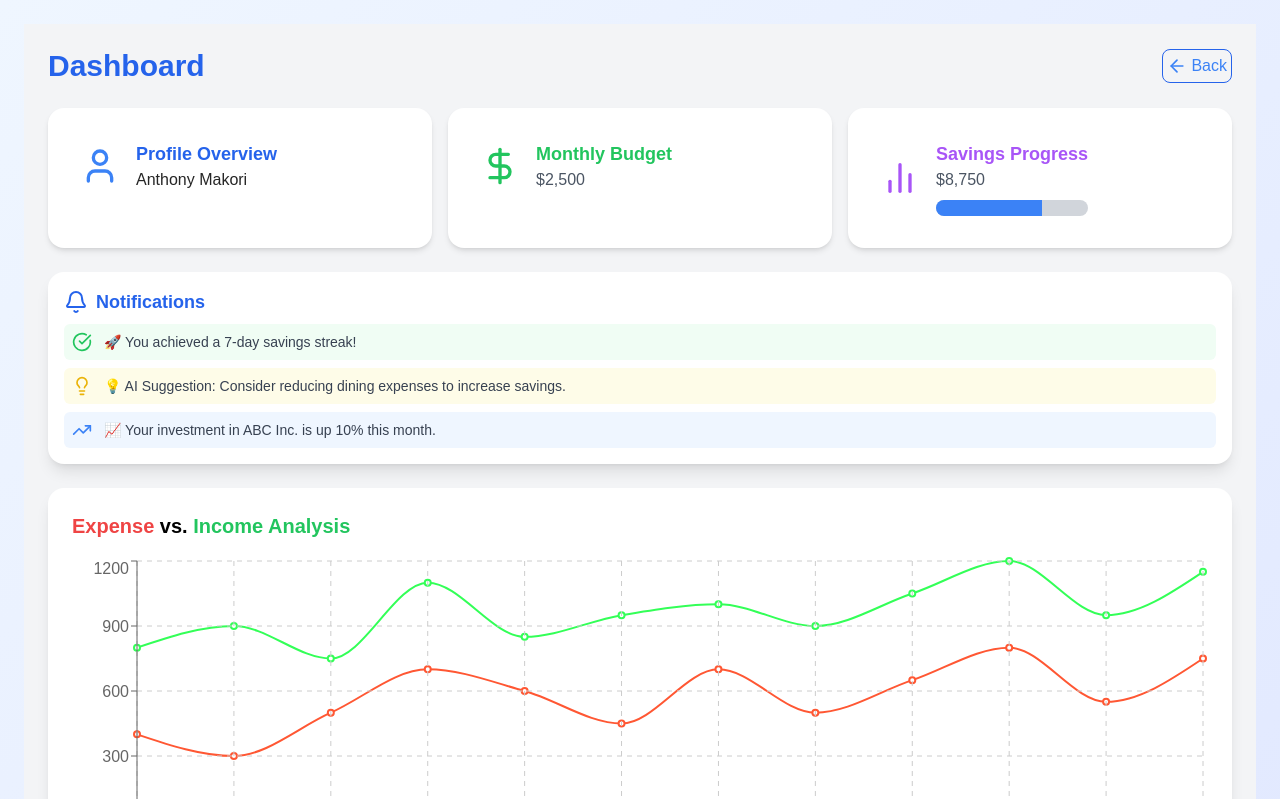
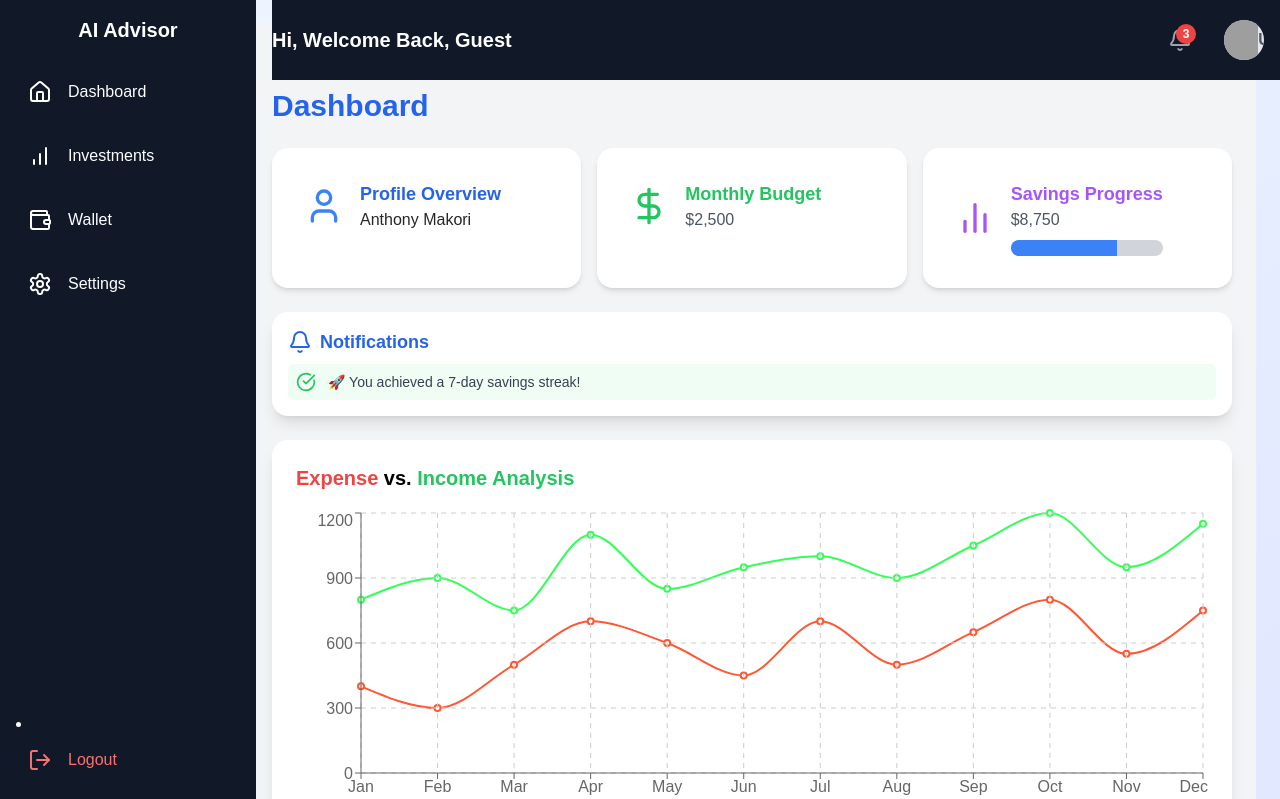
Before and after one commit to stanondieki/fin_connect, a Next.js app in the folder finconnect_frontend/: page /dash/dashboard in a window 1280 px wide. Shown: the top 799 px of the page. Built offline with nearby package versions, Linux system fonts and the light colour scheme; no server answers; grey boxes are pictures that could not be loaded.

Commit message:
Dashbboards sidebar and navbar

```diff
--- /dev/null
+++ b/finconnect_frontend/components/bar/header.tsx
@@ -0,0 +1,84 @@
+"use client";
+import { useState } from "react";
+import { useSession, signOut } from "next-auth/react";
+import { useRouter } from "next/navigation";
+import { Bell, Settings, User, LogOut } from "lucide-react";
+import { Avatar, AvatarFallback, AvatarImage } from "@/components/ui/avatar";
+import { Button } from "@/components/ui/button2";
+
+export default function Navbar({ isSidebarCollapsed }: { isSidebarCollapsed: boolean }) {
+  const { data: session } = useSession();
+  const [notifications, setNotifications] = useState(3);
+  const [dropdownOpen, setDropdownOpen] = useState(false);
+  const router = useRouter();
+
+  return (
+    <nav
+      className={`bg-gray-900 py-3 flex items-center justify-between
+       fixed top-0 z-30 transition-all duration-300
+      ${isSidebarCollapsed ? "w-[calc(100%-5rem)] ml-[-0.5rem]" : "w-[calc(100%-17rem)]"}`}
+    >
+      {/* Welcome Message */}
+      <div className="text-xl font-bold text-white">
+        Hi, Welcome Back, {session?.user?.name || "Guest"}
+      </div>
+
+      {/* Icons Section */}
+      <div className="flex items-center gap-4">
+        {/* Notification Icon */}
+        <div className="relative">
+          <Bell className="w-6 h-6 text-gray-400 cursor-pointer" />
+          {notifications > 0 && (
+            <span className="absolute -top-1 -right-1 bg-red-500 text-white text-xs font-semibold w-5 h-5 flex items-center justify-center rounded-full">
+              {notifications}
+            </span>
+          )}
+        </div>
+
+        {/* Profile Dropdown */}
+        <div className="relative">
+          <Button
+            variant="ghost"
+            className="p-0 rounded-full"
+            onClick={() => setDropdownOpen((prev) => !prev)}
+          >
+            <Avatar>
+              <AvatarImage src={session?.user?.image || "/profile.jpg"} alt="User" />
+              <AvatarFallback>
+                {session?.user?.name ? session.user.name[0] : "U"}
+              </AvatarFallback>
+            </Avatar>
+          </Button>
+
+          {dropdownOpen && (
+            <div className="absolute right-0 mt-2 w-48 bg-white shadow-lg rounded-lg">
+              <div className="py-1">
+                <div
+                  className="flex items-center gap-2 px-4 py-2 cursor-pointer hover:bg-gray-100"
+                  onClick={() => router.push("/settings")}
+                >
+                  <Settings className="w-4 h-4" />
+                  Settings
+                </div>
+                <div
+                  className="flex items-center gap-2 px-4 py-2 cursor-pointer hover:bg-gray-100"
+                  onClick={() => router.push("/profile")}
+                >
+                  <User className="w-4 h-4" />
+                  Profile
+                </div>
+                <div
+                  className="flex items-center gap-2 px-4 py-2 text-red-600 cursor-pointer hover:bg-gray-100"
+                  onClick={() => signOut()}
+                >
+                  <LogOut className="w-4 h-4" />
+                  Log Out
+                </div>
+              </div>
+            </div>
+          )}
+        </div>
+      </div>
+    </nav>
+  );
+}
--- /dev/null
+++ b/finconnect_frontend/components/bar/sidebar.tsx
@@ -0,0 +1,51 @@
+import { useState } from "react";
+import { Home, BarChart, Wallet, Settings, LogOut } from "lucide-react";
+import Link from "next/link";
+
+interface SidebarProps {
+  collapsed: boolean;
+  onToggle: () => void;
+}
+
+const Sidebar: React.FC<SidebarProps> = ({ collapsed, onToggle }) => {
+  return (
+    <div className={`fixed top-0 left-0 h-full bg-gray-900 text-white ${collapsed ? "w-20" : "w-64"} transition-all duration-300 p-4 flex flex-col overflow-hidden`}>
+      <button
+        className="mb-6 text-xl font-bold flex items-center justify-center"
+        onClick={onToggle} // Call parent function
+      >
+        {collapsed ? "→" : "AI Advisor"}
+      </button>
+      <nav className="flex-1">
+        <ul className="space-y-4">
+          <SidebarItem href="/dashboard" icon={<Home />} label="Dashboard" collapsed={collapsed} />
+          <SidebarItem href="/investments" icon={<BarChart />} label="Investments" collapsed={collapsed} />
+          <SidebarItem href="/wallet" icon={<Wallet />} label="Wallet" collapsed={collapsed} />
+          <SidebarItem href="/settings" icon={<Settings />} label="Settings" collapsed={collapsed} />
+        </ul>
+      </nav>
+      <SidebarItem href="/logout" icon={<LogOut />} label="Logout" collapsed={collapsed} className="mt-auto text-red-400" />
+    </div>
+  );
+};
+
+interface SidebarItemProps {
+  href: string;
+  icon: JSX.Element;
+  label: string;
+  collapsed: boolean;
+  className?: string;
+}
+
+const SidebarItem: React.FC<SidebarItemProps> = ({ href, icon, label, collapsed, className = "" }) => {
+  return (
+    <li>
+      <Link href={href} className={`flex items-center p-3 rounded-lg hover:bg-gray-700 transition ${className}`}>
+        {icon}
+        {!collapsed && <span className="ml-4">{label}</span>}
+      </Link>
+    </li>
+  );
+};
+
+export default Sidebar;
--- /dev/null
+++ b/finconnect_frontend/components/ui/avatar.js
@@ -0,0 +1,18 @@
+// components/ui/avatar.js
+import React from "react";
+
+export function Avatar({ children }) {
+  return (
+    <div className="w-10 h-10 rounded-full overflow-hidden bg-gray-200 flex items-center justify-center">
+      {children}
+    </div>
+  );
+}
+
+export function AvatarImage({ src, alt }) {
+  return <img className="w-full h-full object-cover" src={src} alt={alt} />;
+}
+
+export function AvatarFallback({ children }) {
+  return <div className="text-gray-600 font-bold">{children}</div>;
+}
--- /dev/null
+++ b/finconnect_frontend/components/ui/button2.js
@@ -0,0 +1,15 @@
+// components/ui/button.js
+import React from "react";
+
+export function Button({ children, variant = "default", className = "", ...props }) {
+  const baseStyles = "px-4 py-2 rounded font-medium focus:outline-none";
+  const variants = {
+    default: "bg-blue-600 text-white hover:bg-blue-700",
+    ghost: "bg-transparent text-gray-600 hover:bg-gray-200",
+  };
+  return (
+    <button className={`${baseStyles} ${variants[variant]} ${className}`} {...props}>
+      {children}
+    </button>
+  );
+}
--- a/finconnect_frontend/package.json
+++ b/finconnect_frontend/package.json
@@ -15,8 +15,9 @@
     "axios": "^1.7.8",
     "lucide-react": "^0.474.0",
     "next": "15.0.3",
-    "react": "^19.0.0-rc-66855b96-20241106",
-    "react-dom": "^19.0.0-rc-66855b96-20241106",
+    "next-auth": "^4.24.11",
+    "react": "^19.0.0",
+    "react-dom": "^19.0.0",
     "react-icons": "^5.3.0",
     "react-router-dom": "^7.0.1",
     "recharts": "^2.15.1"
--- a/finconnect_frontend/pages/_app.tsx
+++ b/finconnect_frontend/pages/_app.tsx
@@ -1,21 +1,28 @@
 import "@/styles/globals.css";
 import type { AppProps } from "next/app";
 import { useRouter } from "next/router";
+import { SessionProvider } from "next-auth/react";  // Import SessionProvider
 import Navbar from "@/components/Navbar/navbar";
 
 export default function App({ Component, pageProps }: AppProps) {
   const router = useRouter();
 
-
-  const excludeNavbarRoutes = ["/dash/dashboard","/expenditure/breakdown","/Auth/signin","/Auth/signup","/Auth/forgotpassword"];
-
+  const excludeNavbarRoutes = [
+    "/dash/dashboard",
+    "/expenditure/breakdown",
+    "/Auth/signin",
+    "/Auth/signup",
+    "/Auth/forgotpassword",
+  ];
 
   const shouldRenderNavbar = !excludeNavbarRoutes.includes(router.pathname);
 
   return (
-    <div className="min-h-screen bg-gradient-to-br from-blue-50 to-indigo-100 p-6">
-      {shouldRenderNavbar && <Navbar />}
-      <Component {...pageProps} />
-    </div>
+    <SessionProvider session={pageProps.session}>  {/* Wrap the app with SessionProvider */}
+      <div className="min-h-screen bg-gradient-to-br from-blue-50 to-indigo-100 p-6">
+        {shouldRenderNavbar && <Navbar />}
+        <Component {...pageProps} />
+      </div>
+    </SessionProvider>
   );
 }
--- a/finconnect_frontend/pages/dash/dashboard.tsx
+++ b/finconnect_frontend/pages/dash/dashboard.tsx
@@ -1,13 +1,17 @@
-import React from "react";
+import React, { useState } from "react";
 import { Card, CardContent } from "@/components/ui/card";
 import Button from "@/components/ui/Button";
 import { LineChart, Line, CartesianGrid, XAxis, YAxis, Tooltip, ResponsiveContainer } from "recharts";
-import { User, DollarSign, BarChart2, ArrowLeft, Bell, CheckCircle, Lightbulb, TrendingUp } from "lucide-react";
-import  Progress  from "@/components/progress/progress";
-import { useRouter } from "next/router";
+import { User, DollarSign, BarChart2, Bell, CheckCircle, Lightbulb, TrendingUp } from "lucide-react";
+import Progress from "@/components/progress/progress";
+import Sidebar from "../../components/bar/sidebar";
+import Navbar from "@/components/bar/header";
 
 const Dashboard: React.FC = () => {
-  const router = useRouter();
+  const [collapsed, setCollapsed] = useState(false);
+  const [isSidebarCollapsed, setIsSidebarCollapsed] = useState(false);
+
+  const toggleSidebar = () => setCollapsed(!collapsed);
 
   const sampleData = [
     { month: "Jan", expenses: 400, income: 800 },
@@ -23,26 +27,15 @@ const Dashboard: React.FC = () => {
     { month: "Nov", expenses: 550, income: 950 },
     { month: "Dec", expenses: 750, income: 1150 },
   ];
-  const NotificationItem = ({ icon, text, color }: { icon: React.ReactNode, text: string, color: string }) => (
-    <li className={`flex items-center space-x-3 ${color} hover:bg-gray-100 rounded-md p-2 transition duration-200 ease-in-out`}>
-      <span>{icon}</span>
-      <p className="text-gray-700 text-sm">{text}</p>
-    </li>
-  );
 
   return (
-    <div className="p-6 bg-gray-100 min-h-screen">
-      {/* Header Section */}
-      <div className="flex justify-between items-center mb-6">
-        <h1 className="text-3xl font-bold text-blue-600">Dashboard</h1>
-        <button
-          onClick={() => router.back()}
-          className="absolute right-12 flex items-center space-x-1 text-blue-500 border border-blue-600 rounded-lg px-1 py-1"
-        >
-          <ArrowLeft className="w-5 h-5" />
-          <span>Back</span>
-        </button>
-      </div>
+    <div className="flex">
+      <Sidebar collapsed={collapsed} onToggle={toggleSidebar} />
+      <div className={`p-6 bg-gray-100 min-h-screen transition-all duration-300 flex-1 flex flex-col ${collapsed ? "ml-10" : "ml-56"}`}>
+      <Navbar isSidebarCollapsed={collapsed} />
+
+        <h1 className="text-3xl font-bold text-blue-600 mb-6"
+        style={{ marginTop:'40px' }}>Dashboard</h1>
 
         {/* Overview Section */}
         <div className="grid grid-cols-1 md:grid-cols-3 gap-4 mb-6">
@@ -90,21 +83,10 @@ const Dashboard: React.FC = () => {
             <Bell className="mr-2" /> Notifications
           </h2>
           <ul className="space-y-2">
-        <NotificationItem
-          icon={<CheckCircle className="text-green-500 w-5 h-5" />}
-          text="🚀 You achieved a 7-day savings streak!"
-          color="bg-green-50"
-        />
-        <NotificationItem
-          icon={<Lightbulb className="text-yellow-500 w-5 h-5" />}
-          text="💡 AI Suggestion: Consider reducing dining expenses to increase savings."
-          color="bg-yellow-50"
-        />
-        <NotificationItem
-          icon={<TrendingUp className="text-blue-500 w-5 h-5" />}
-          text="📈 Your investment in ABC Inc. is up 10% this month."
-          color="bg-blue-50"
-        />
+            <li className="flex items-center space-x-3 bg-green-50 hover:bg-gray-100 rounded-md p-2">
+              <CheckCircle className="text-green-500 w-5 h-5" />
+              <p className="text-gray-700 text-sm">🚀 You achieved a 7-day savings streak!</p>
+            </li>
           </ul>
         </div>
 
@@ -124,26 +106,6 @@ const Dashboard: React.FC = () => {
             </LineChart>
           </ResponsiveContainer>
         </div>
-
-      {/* Actionable Insights */}
-      <div className="bg-white p-4 rounded-2xl shadow-lg mb-6">
-        <h2 className="text-lg font-bold text-blue-600 mb-2 flex items-center">
-          <TrendingUp className="mr-2" /> Actionable Insights
-        </h2>
-        <p className="text-gray-600">"You can save an additional $200 this month by cutting back on unnecessary subscriptions."</p>
-      </div>
-
-      {/* Call to Action Section */}
-      <div className="mt-6">
-        <Card>
-          <CardContent className="flex justify-between items-center">
-            <div>
-              <h2 className="text-lg font-semibold text-blue-600">Ready to improve your finances?</h2>
-              <p className="text-gray-600">Get personalized advice and actionable insights.</p>
-            </div>
-            <Button className="bg-blue-500 text-white">Get Started</Button>
-          </CardContent>
-        </Card>
       </div>
     </div>
   );
```
Also changed, not shown: finconnect_frontend/components/ui/dropdown-menu.js (added, +32 -0 lines), 1 other file (tests, documents, lock files or other folders). Lines whose indentation alone changed are shown as unchanged.
